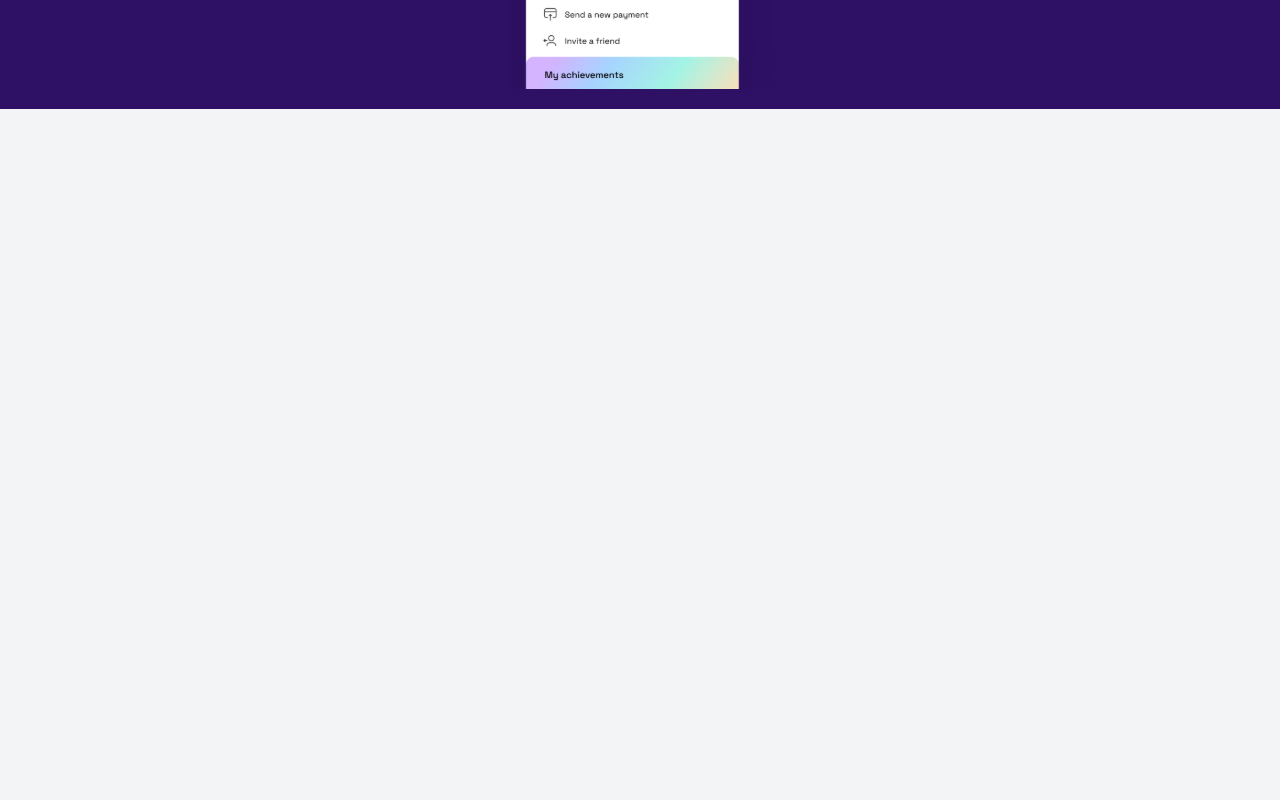
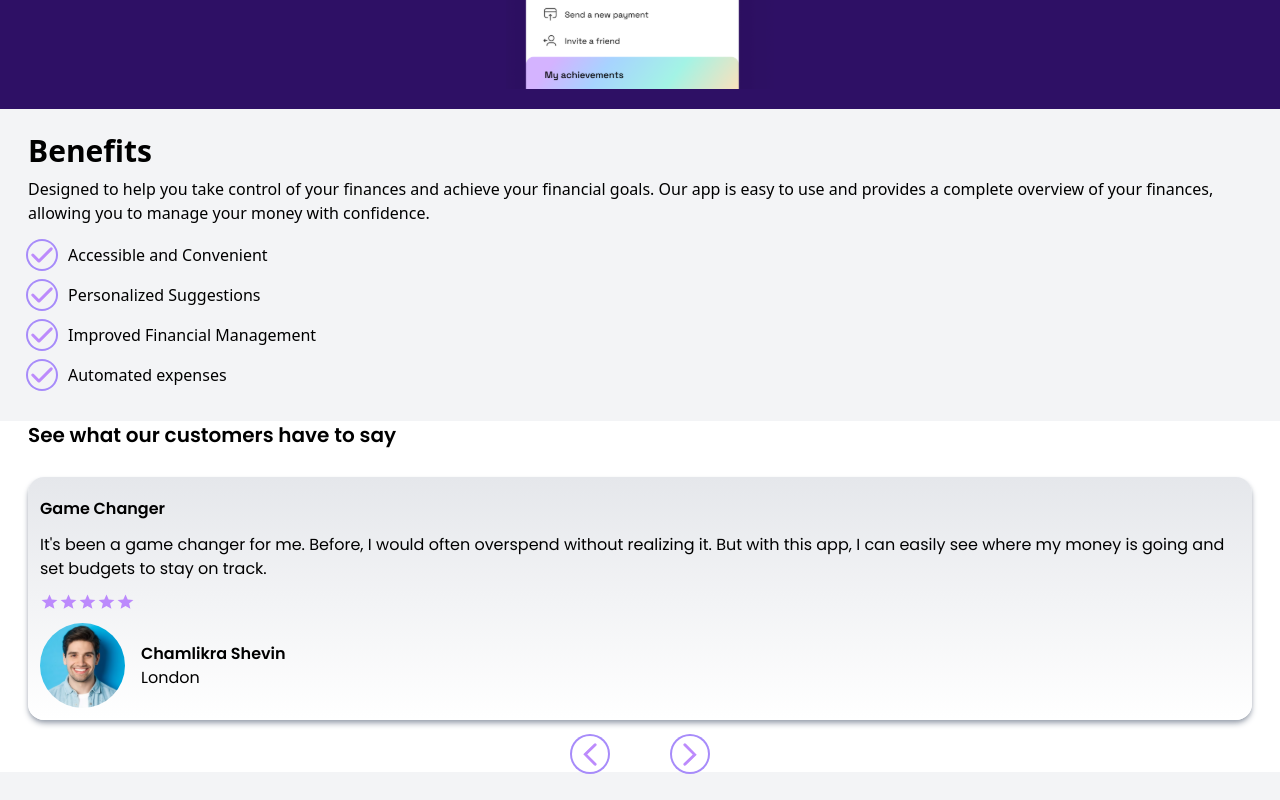
Before and after one commit to Nuuriii/koin, a React (Vite) app: page / in a window 1280 px wide. Shown: the part 2911-3711 px from the top of the page. Before the commit the page ends 3020 px from the top, so only its background shows below. Built offline with nearby package versions, Linux system fonts and the light colour scheme.

Commit message:
add customer and benefit component

```diff
--- /dev/null
+++ b/src/Component/Benefit/Benefit.jsx
@@ -0,0 +1,48 @@
+import React from "react";
+import CheckMark from "/img/CheckMark.svg";
+
+function Benefit() {
+   return (
+      <>
+         <div className='mt-6 mb-8 px-7'>
+            <h2 className='text-3xl font-semibold'>Benefits</h2>
+            <div className='pt-2 pb-4'>
+               <p>
+                  Designed to help you take control of your finances and achieve
+                  your financial goals. Our app is easy to use and provides a
+                  complete overview of your finances, allowing you to manage
+                  your money with confidence.
+               </p>
+            </div>
+            <div className='grid grid-rows-4 gap-3'>
+               <div className='flex items-center gap-3'>
+                  <div className='flex items-center justify-center rounded-full w-7 h-7 ring-2 ring-violet-400'>
+                     <img src={CheckMark} alt='' />
+                  </div>
+                  <p>Accessible and Convenient</p>
+               </div>
+               <div className='flex items-center gap-3'>
+                  <div className='flex items-center justify-center rounded-full w-7 h-7 ring-2 ring-violet-400'>
+                     <img src={CheckMark} alt='' />
+                  </div>
+                  <p>Personalized Suggestions</p>
+               </div>
+               <div className='flex items-center gap-3'>
+                  <div className='flex items-center justify-center rounded-full w-7 h-7 ring-2 ring-violet-400'>
+                     <img src={CheckMark} alt='' />
+                  </div>
+                  <p>Improved Financial Management</p>
+               </div>
+               <div className='flex items-center gap-3'>
+                  <div className='flex items-center justify-center rounded-full w-7 h-7 ring-2 ring-violet-400'>
+                     <img src={CheckMark} alt='' />
+                  </div>
+                  <p>Automated expenses</p>
+               </div>
+            </div>
+         </div>
+      </>
+   );
+}
+
+export default Benefit;
--- /dev/null
+++ b/src/Component/Customer/Customer.jsx
@@ -0,0 +1,56 @@
+import React from "react";
+import Star from "/img/star.svg";
+import Customer1 from "/img/Customer1.svg";
+import LeftIcon from "/img/left.svg";
+import RightIcon from "/img/right.svg";
+
+function Customer() {
+   return (
+      <>
+         <div className='mt-5 bg-white px-7 font-poppins mb-7'>
+            <h2 className='text-xl font-semibold'>
+               See what our customers have to say
+            </h2>
+            <div className='mt-7'>
+               <div className='flex flex-col px-3 pt-5 pb-3 shadow-md rounded-2xl shadow-gray-400 gap-y-3 bg-gradient-to-b from-gray-200 to-white'>
+                  <h3 className='font-semibold'>Game Changer</h3>
+                  <p>
+                     It's been a game changer for me. Before, I would often
+                     overspend without realizing it. But with this app, I can
+                     easily see where my money is going and set budgets to stay
+                     on track.
+                  </p>
+                  <div className='flex'>
+                     <img src={Star} alt='' />
+                     <img src={Star} alt='' />
+                     <img src={Star} alt='' />
+                     <img src={Star} alt='' />
+                     <img src={Star} alt='' />
+                  </div>
+
+                  <div className='flex items-center gap-4'>
+                     <div>
+                        <img className='rounded-full' src={Customer1} alt='' />
+                     </div>
+                     <div>
+                        <p className='font-semibold'>Chamlikra Shevin</p>
+                        <p>London</p>
+                     </div>
+                  </div>
+               </div>
+            </div>
+            <div className='flex justify-center gap-16 mt-4'>
+               <div className='flex items-center justify-center p-2 rounded-full w-9 h-9 ring-2 ring-violet-400'>
+                  <img src={LeftIcon} alt='' />
+               </div>
+
+               <div className='flex items-center justify-center p-2 rounded-full w-9 h-9 ring-2 ring-violet-400'>
+                  <img src={RightIcon} alt='' />
+               </div>
+            </div>
+         </div>
+      </>
+   );
+}
+
+export default Customer;
--- a/src/Component/Landing-Page.jsx
+++ b/src/Component/Landing-Page.jsx
@@ -5,6 +5,8 @@ import Information from "./Information/Information";
 import GetStarted2 from "./GetStarted2/GetStarted2";
 import Service from "./Service/Service";
 import Download from "./Download/Download";
+import Benefit from "./Benefit/Benefit";
+import Customer from "./Customer/Customer";
 
 export default function LandingPage() {
    return (
@@ -16,6 +18,8 @@ export default function LandingPage() {
             <GetStarted2 />
             <Service />
             <Download />
+            <Benefit />
+            <Customer />
          </div>
       </>
    );
```
